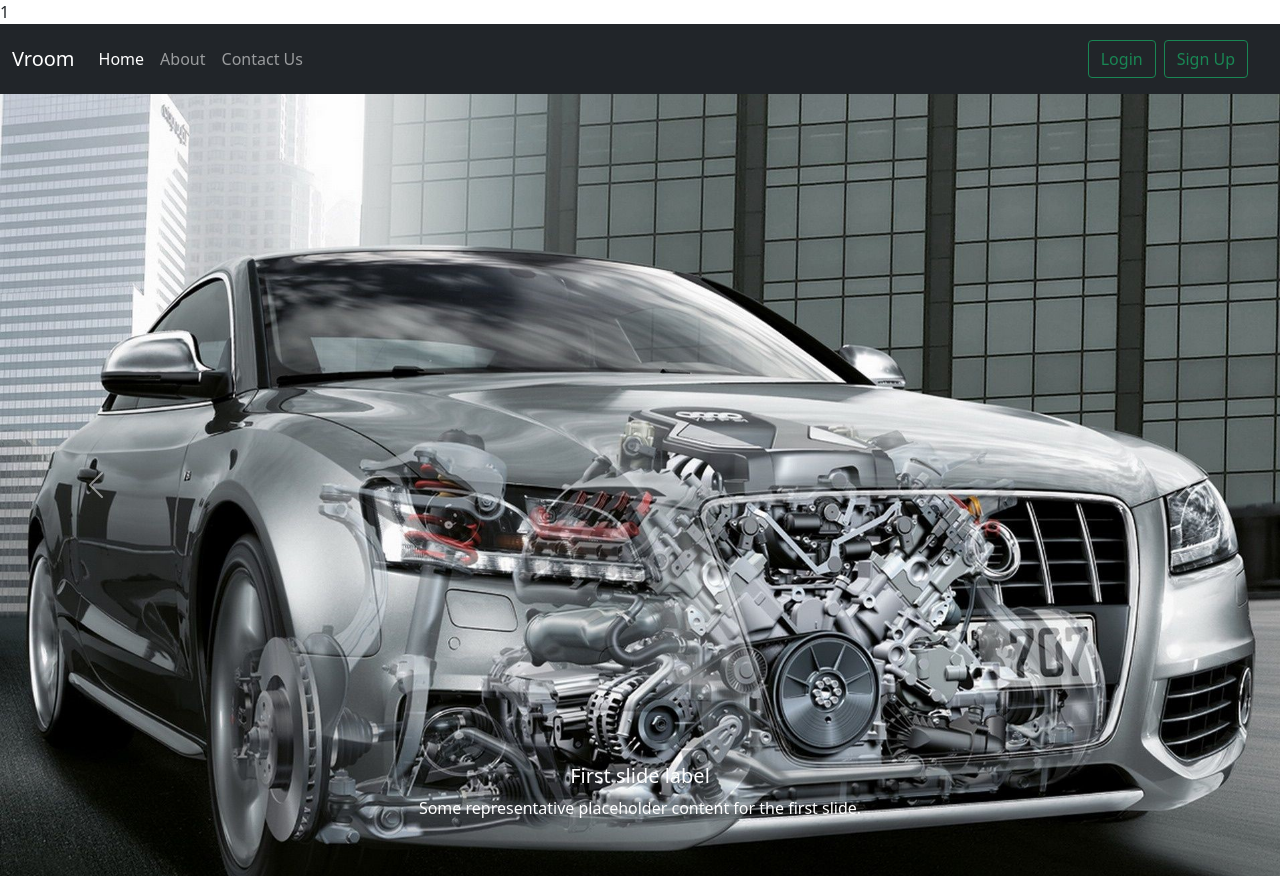
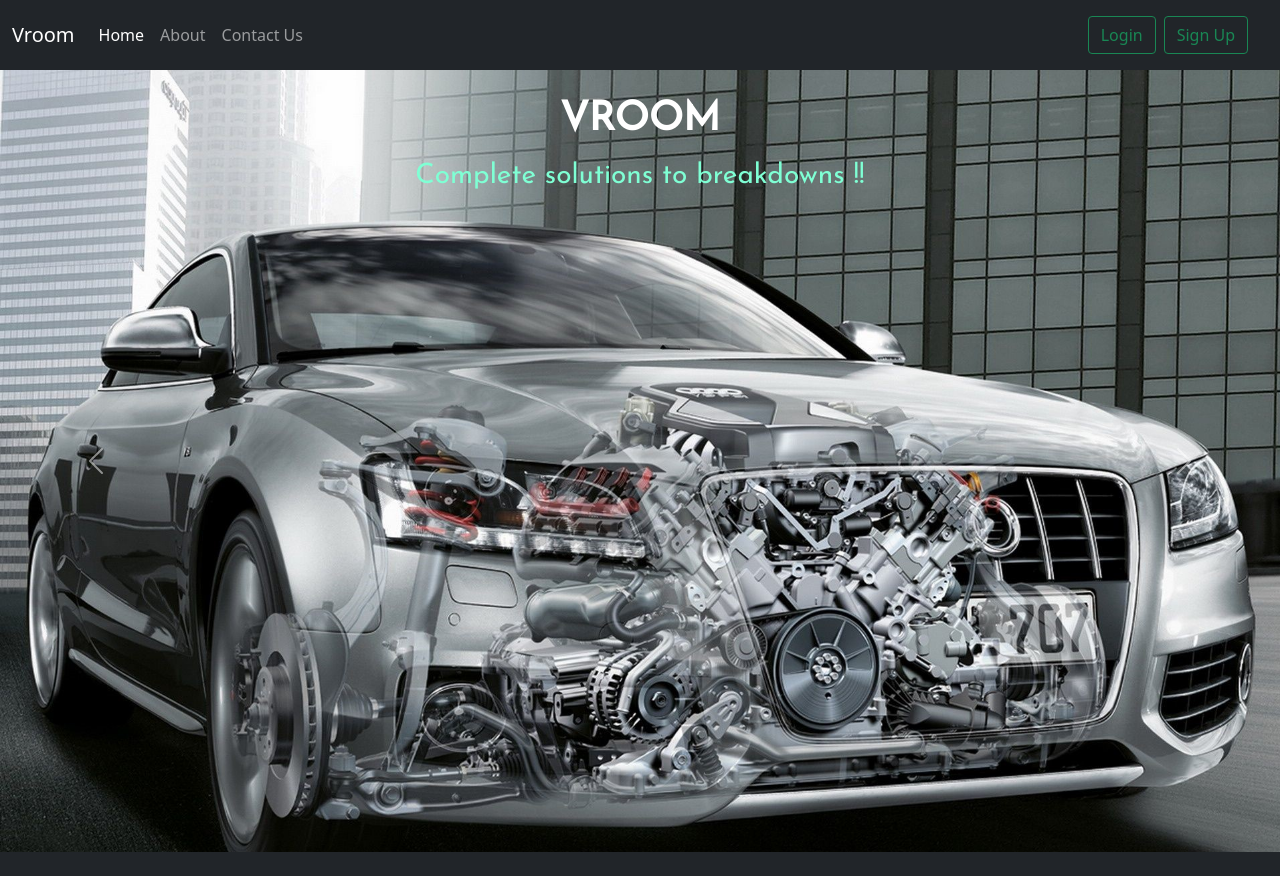
Before and after one commit to Code-Forza/Vroom-Car-Service, a Flask app: page / in a window 1280 px wide. After the commit the page ends 852 px from the top, so only its background shows below. Run offline with Flask 2, Linux system fonts and the light colour scheme; some libraries are stand-ins or nearby versions.

Commit message:
updated landing page

```diff
--- /dev/null
+++ b/vroom/static/css/landing.css
@@ -0,0 +1,25 @@
+@import url("https://fonts.googleapis.com/css?family=Allura|Josefin+Sans");
+
+.carousel-caption{
+  top: 10%;
+  transform: translateY(-50%);
+  bottom: initial;
+  font-family: "Josefin Sans", sans-serif;
+}
+
+.carousel-caption h1{
+  text-transform: uppercase;
+  line-height: 50px;
+  margin-bottom: 15px;
+}
+.carousel-caption h3{
+    /* color: #fb2274; */
+    color: aquamarine;
+
+}
+
+.item{
+  -webkit-transform-style: preserve-3d;
+  -moz-transform-style: preserve-3d;
+  transform-style: preserve-3d;
+}
--- a/vroom/templates/base.html
+++ b/vroom/templates/base.html
@@ -5,7 +5,7 @@
     <meta charset="utf-8" />
     <meta name="viewport" content="width=device-width, initial-scale=1" />
 
-    <!-- Bootstrap CSS -->1
+    <!-- Bootstrap CSS -->
     <link
       href="https://cdn.jsdelivr.net/npm/bootstrap@5.1.3/dist/css/bootstrap.min.css"
       rel="stylesheet"
--- a/vroom/templates/landing.html
+++ b/vroom/templates/landing.html
@@ -1,6 +1,10 @@
 {% extends 'base.html' %}
 
 {% block title %} Vroom Car Service {% endblock title %}
+
+{% block head %}
+  <link rel="stylesheet" href="{{url_for('static', filename='css/landing.css')}}">
+{% endblock head %}
 
 {% block nav %}
 
@@ -52,7 +56,7 @@
 
 <div
   id="carouselExampleInterval"
-  class="carousel slide"
+  class="carousel slide carousel-fade"
   data-bs-ride="carousel"
 >
   <div class="carousel-inner">
@@ -63,8 +67,8 @@
         alt="There is a Image"
       />
       <div class="carousel-caption d-none d-md-block">
-        <h5>First slide label</h5>
-        <p>Some representative placeholder content for the first slide.</p>
+        <h1><b>Vroom</b></h1>
+        <h3>Complete solutions to breakdowns !!</h3>
       </div>
     </div>
     <div class="carousel-item" data-bs-interval="3000">
@@ -73,6 +77,10 @@
         class="d-block w-100"
         alt="There is a Image"
       />
+      <div class="carousel-caption d-none d-md-block">
+        <h1 class="mt-5">"A car is not only a vehicle. Sometimes it’s just like a dream"</h1>
+        <h3> - And we care for your dreams.</h3>
+      </div>
     </div>
     <div class="carousel-item">
       <img
@@ -80,6 +88,10 @@
         class="d-block w-100 mw-100"
         alt="There is a image"
       />
+      <div class="carousel-caption d-none d-md-block">
+        <h1 class="mt-5 bolder" >Come here once and no need to go anywhere else!!</h1>
+        <!-- <h3>So when are you planning your visit??</h3> -->
+      </div>
     </div>
   </div>
   <button
```
